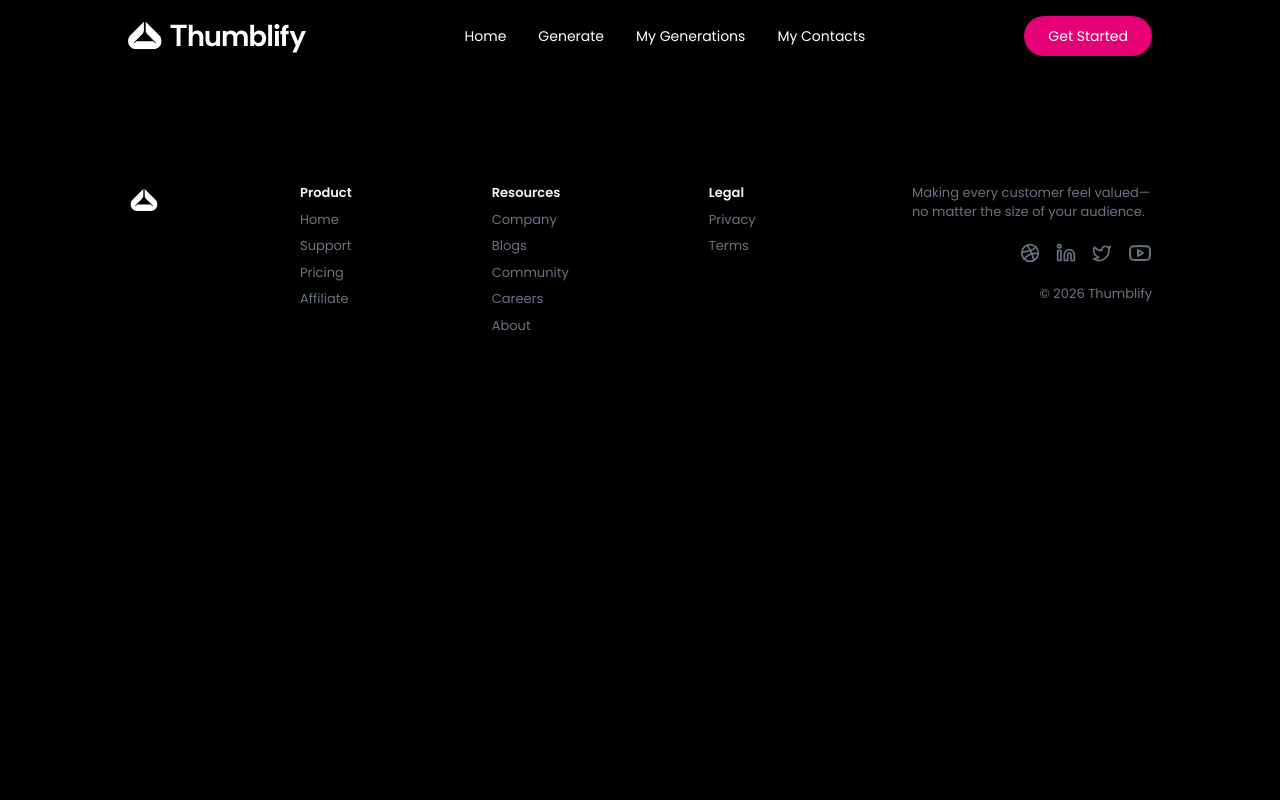
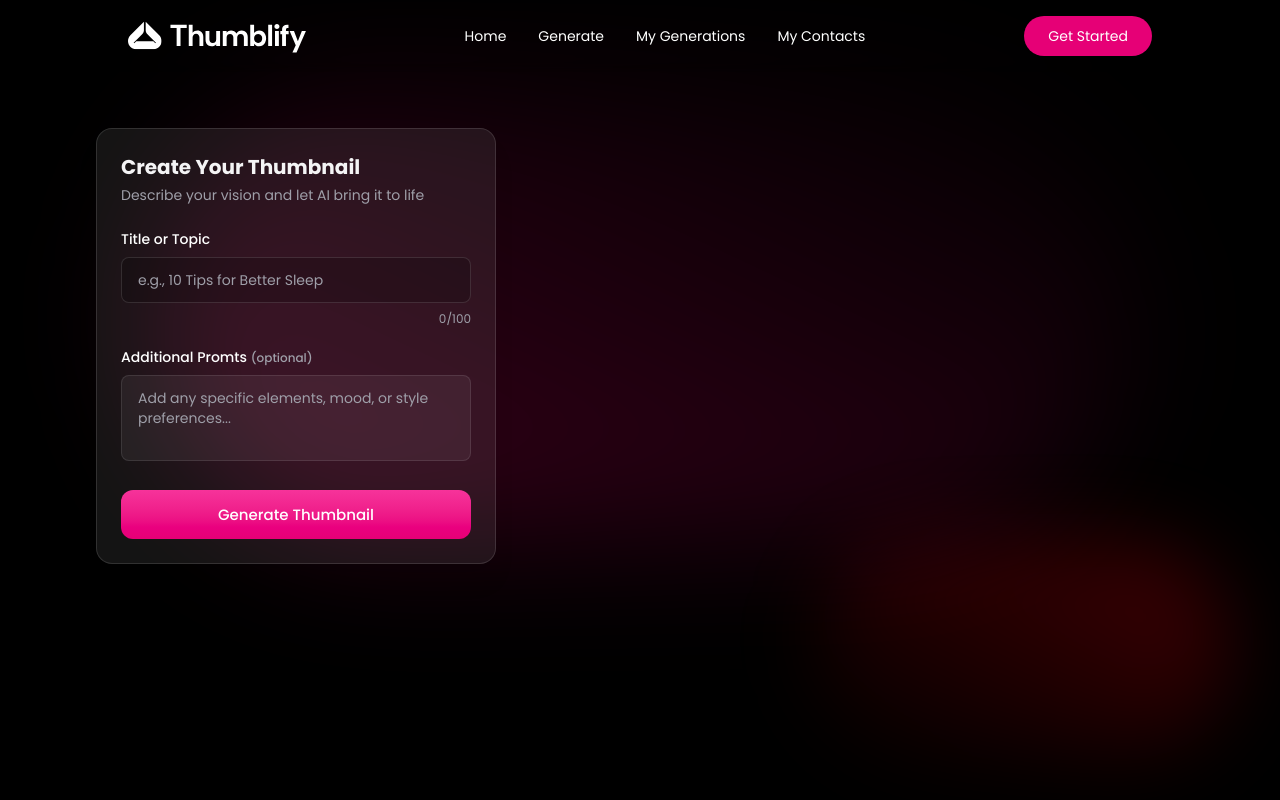
Before and after one commit to Kishan8548/Thumblify, a React (Vite) app: page /generate in a window 1280 px wide. Shown: the top 800 px of the page. Built offline with nearby package versions, Linux system fonts and the light colour scheme.

Commit message:
add initial generate thumbnail page

```diff
--- a/src/pages/Generate.tsx
+++ b/src/pages/Generate.tsx
@@ -1,9 +1,65 @@
+import { useState } from "react";
+import { useParams } from "react-router-dom";
+import type { IThumbnail } from "../assets/assets";
+import SoftBackdrop from "../components/SoftBackdrop";
+import { button } from "motion/react-client";
 
 const Generate = () => {
+    const {id} = useParams();
+    const [title, setTitle] = useState('')
+    const [additionDetails, setAdditionalDetails] = useState('')
+    const [thumbnail, setThumbnail] = useState<IThumbnail | null>(null)
+    const [loading, setLoading] = useState(false)
+
+
   return (
-    <div>
+    <>
+      <SoftBackdrop/>
+      <div className="pt-24 min-h-screen">
+        <main className="max-w-6xl mx-auto px-4 sm:px-6 lg:px-8 py-8 pb-28 lg:pb-8">
+            <div className="grid lg:grid-cols-[400px_1fr] gap-8">
+                {/*LEFT PANEL*/}
+                <div className={`space-y-6 ${id && 'pointer-events-none'}`}>
+                    <div className="p-6 rounded-2xl bg-white/8 border border-white/12 shadow-xl space-y-6">
+                        <div>
+                            <h2 className="text-xl font-bold text-zinc-100 mb-1">Create Your Thumbnail</h2>
+                            <p  className="text-sm text-zinc-400">Describe your vision and let AI bring it to life</p>
+                        </div>
+                        <div className="space-y-5">
+                        {/*TITLE INPUT*/}
+                        <div className="space-y-2">
+                            <label className="block text-sm font-medium">Title or Topic</label>
+                            <input type="text" value={title} onChange={(e)=>setTitle(e.target.value)} maxLength={100} placeholder="e.g., 10 Tips for Better Sleep" className="w-full px-4 py-3 rounded-lg border border-white/12 bg-black/20 text-zinc-100 placeholder:text-zinc-400 focus:outline-none focus:ring-2 focus:ring-pink-500"/>
+                            <div className="flex justify-end">
+                                <span className="text-xs text-zinc-400">{title.length}/100</span>
+                            </div>
+                        </div>
+                        {/* AspectRatioSelector */}
+                        {/* StyleSelector */}
+                        {/* ColorSchemeSelector */}
 
-    </div>
+                        {/* Details */}
+                        <div className="space-y-2">
+                            <label className="block text-sm font-medium">
+                                Additional Promts <span className="text-zinc-400 text-xs">(optional)</span>
+                            </label>
+                            <textarea value={additionDetails} onChange={(e)=>setAdditionalDetails(e.target.value)} rows = {3} placeholder="Add any specific elements, mood, or style preferences..." className="w-full px-4 py-3 rounded-lg border border-white/10 bg-white/6 text-zinc-100 placeholder:text-zinc-400 focus:outline-none focus:ring-2 focus:ring-pink-500 resize-none"/>
+                        </div>
+                        </div>
+                        {/* BUTTON */ }
+                        {!id && (
+                            <button className="text-[15px] w-full py-3.5 rounded-xl font-medium bg-linear-to-b from-pink-500 to-pink-600 hover:from-pink-700 disabled:cursor-not-allowed transition-colors">
+                                {loading ? 'Generating...': 'Generate Thumbnail '}
+                            </button>
+                        )}
+                    </div>
+                </div>
+                {/*LEFT PANEL*/}
+                <div></div>
+            </div>
+        </main>
+      </div>
+    </>
   )
 }
 
```
